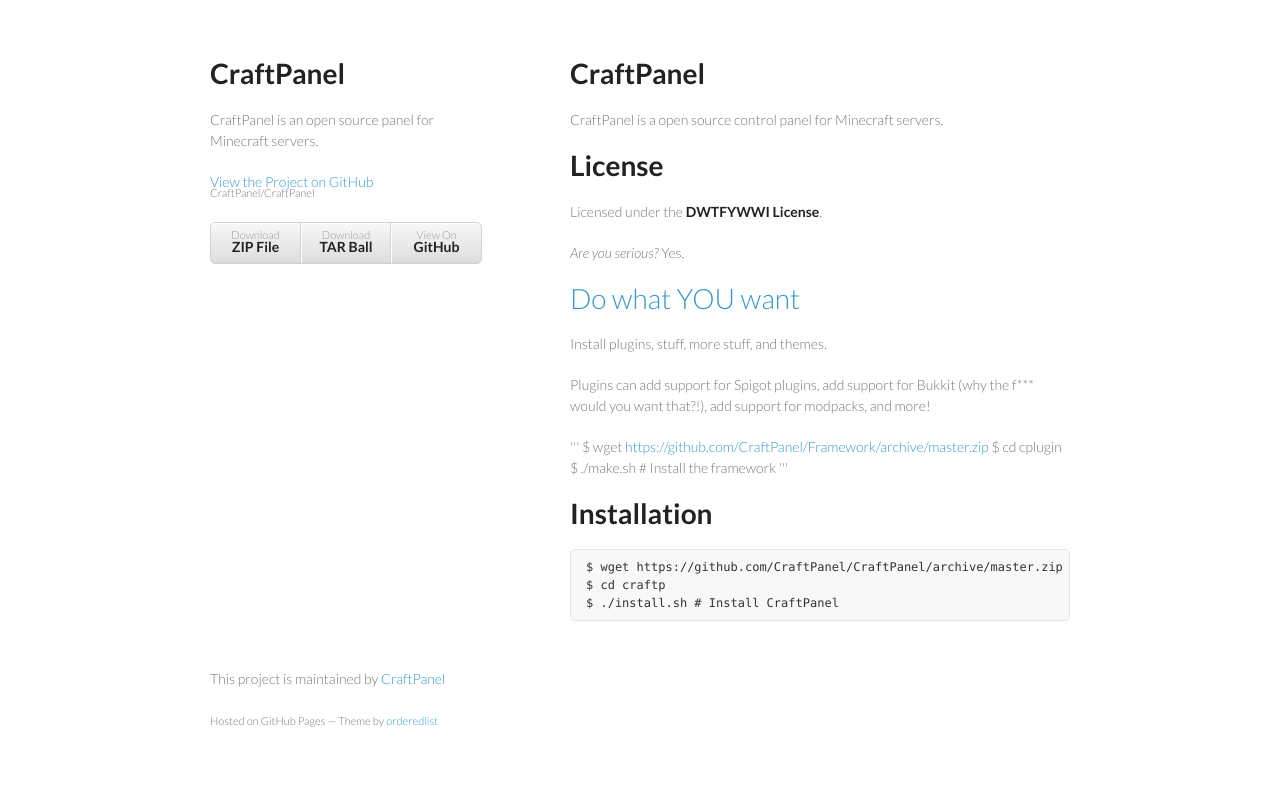
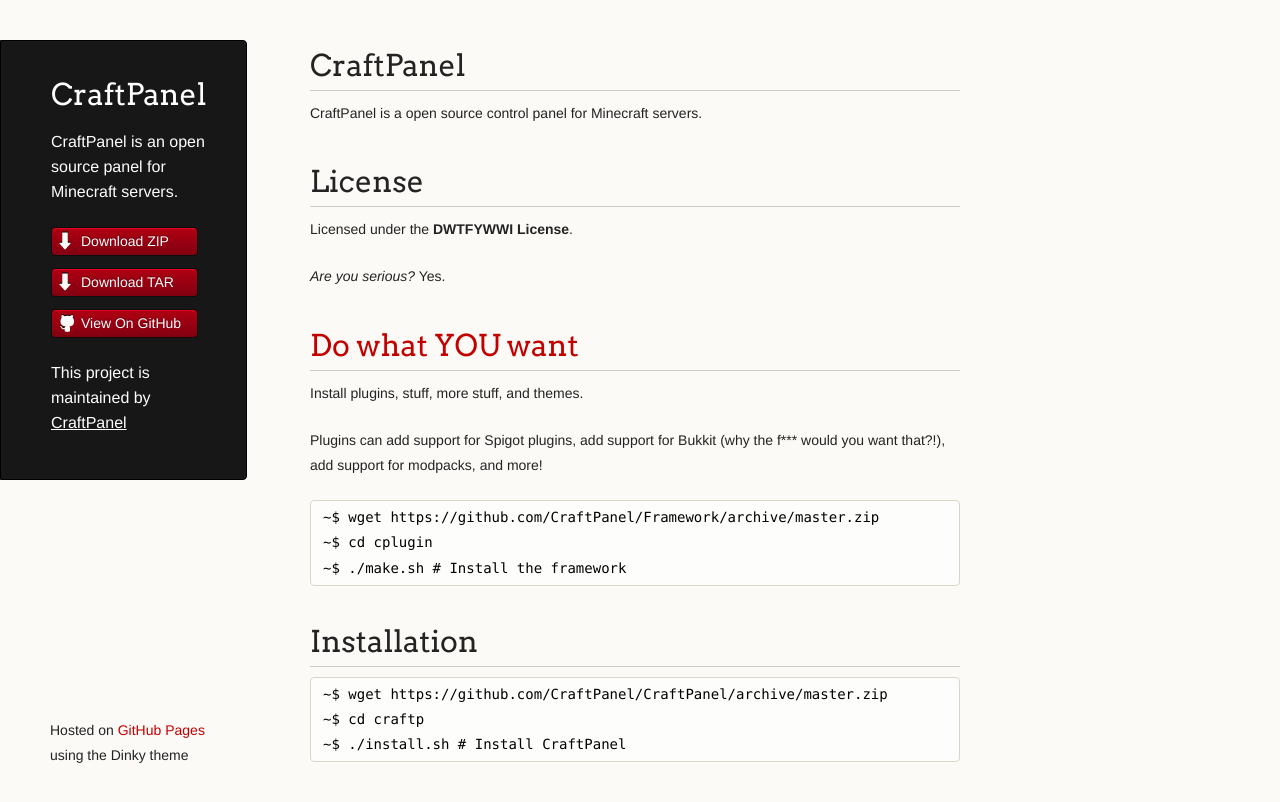
Before and after one commit to XxSkydevil06xX/luckycraftpanel.github.io, a plain HTML site: page index.html in a window 1280 px wide. Drawn offline with Linux system fonts and the light colour scheme.

Commit message:
Create gh-pages branch via GitHub

```diff
--- a/index.html
+++ b/index.html
@@ -7,6 +7,7 @@
 
     <link rel="stylesheet" href="stylesheets/styles.css">
     <link rel="stylesheet" href="stylesheets/pygment_trac.css">
+    <script src="javascripts/scale.fix.js"></script>
     <meta name="viewport" content="width=device-width, initial-scale=1, user-scalable=no">
     <!--[if lt IE 9]>
     <script src="//html5shiv.googlecode.com/svn/trunk/html5.js"></script>
@@ -15,17 +16,18 @@
   <body>
     <div class="wrapper">
       <header>
-        <h1>CraftPanel</h1>
-        <p>CraftPanel is an open source panel for Minecraft servers.</p>
+        <h1 class="header">CraftPanel</h1>
+        <p class="header">CraftPanel is an open source panel for Minecraft servers.</p>
 
-        <p class="view"><a href="https://github.com/CraftPanel/CraftPanel">View the Project on GitHub <small>CraftPanel/CraftPanel</small></a></p>
+        <ul>
+          <li class="download"><a class="buttons" href="https://github.com/CraftPanel/CraftPanel/zipball/master">Download ZIP</a></li>
+          <li class="download"><a class="buttons" href="https://github.com/CraftPanel/CraftPanel/tarball/master">Download TAR</a></li>
+          <li><a class="buttons github" href="https://github.com/CraftPanel/CraftPanel">View On GitHub</a></li>
+        </ul>
+
+        <p class="header">This project is maintained by <a class="header name" href="https://github.com/CraftPanel">CraftPanel</a></p>
 
 
-        <ul>
-          <li><a href="https://github.com/CraftPanel/CraftPanel/zipball/master">Download <strong>ZIP File</strong></a></li>
-          <li><a href="https://github.com/CraftPanel/CraftPanel/tarball/master">Download <strong>TAR Ball</strong></a></li>
-          <li><a href="https://github.com/CraftPanel/CraftPanel">View On <strong>GitHub</strong></a></li>
-        </ul>
       </header>
       <section>
         <h1>
@@ -48,26 +50,24 @@
 
 <p>Plugins can add support for Spigot plugins, add support for Bukkit (why the f*** would you want that?!), add support for modpacks, and more!</p>
 
-<p>'''
-$ wget <a href="https://github.com/CraftPanel/Framework/archive/master.zip">https://github.com/CraftPanel/Framework/archive/master.zip</a>
-$ cd cplugin
-$ ./make.sh # Install the framework
-'''</p>
+<pre><code>~$ wget https://github.com/CraftPanel/Framework/archive/master.zip
+~$ cd cplugin
+~$ ./make.sh # Install the framework
+</code></pre>
 
 <h1>
 <a name="installation" class="anchor" href="#installation"><span class="octicon octicon-link"></span></a>Installation</h1>
 
-<pre><code>$ wget https://github.com/CraftPanel/CraftPanel/archive/master.zip
-$ cd craftp
-$ ./install.sh # Install CraftPanel
+<pre><code>~$ wget https://github.com/CraftPanel/CraftPanel/archive/master.zip
+~$ cd craftp
+~$ ./install.sh # Install CraftPanel
 </code></pre>
       </section>
       <footer>
-        <p>This project is maintained by <a href="https://github.com/CraftPanel">CraftPanel</a></p>
-        <p><small>Hosted on GitHub Pages &mdash; Theme by <a href="https://github.com/orderedlist">orderedlist</a></small></p>
+        <p><small>Hosted on <a href="https://pages.github.com">GitHub Pages</a> using the Dinky theme</small></p>
       </footer>
     </div>
-    <script src="javascripts/scale.fix.js"></script>
+    <!--[if !IE]><script>fixScale(document);</script><![endif]-->
 
   </body>
 </html>
--- a/stylesheets/styles.css
+++ b/stylesheets/styles.css
@@ -1,186 +1,328 @@
-@import url(https://fonts.googleapis.com/css?family=Lato:300italic,700italic,300,700);
+@import url(https://fonts.googleapis.com/css?family=Arvo:400,700,400italic);
+
+/* MeyerWeb Reset */
+
+html, body, div, span, applet, object, iframe,
+h1, h2, h3, h4, h5, h6, p, blockquote, pre,
+a, abbr, acronym, address, big, cite, code,
+del, dfn, em, img, ins, kbd, q, s, samp,
+small, strike, strong, sub, sup, tt, var,
+b, u, i, center,
+dl, dt, dd, ol, ul, li,
+fieldset, form, label, legend,
+table, caption, tbody, tfoot, thead, tr, th, td,
+article, aside, canvas, details, embed,
+figure, figcaption, footer, header, hgroup,
+menu, nav, output, ruby, section, summary,
+time, mark, audio, video {
+  margin: 0;
+  padding: 0;
+  border: 0;
+  font: inherit;
+  vertical-align: baseline;
+}
+
+
+/* Base text styles */
 
 body {
-  padding:50px;
-  font:14px/1.5 Lato, "Helvetica Neue", Helvetica, Arial, sans-serif;
-  color:#777;
-  font-weight:300;
+  padding:10px 50px 0 0;
+  font-family:"Helvetica Neue", Helvetica, Arial, sans-serif;
+	font-size: 14px;
+	color: #232323;
+	background-color: #FBFAF7;
+	margin: 0;
+	line-height: 1.8em;
+	-webkit-font-smoothing: antialiased;
+
 }
 
 h1, h2, h3, h4, h5, h6 {
-  color:#222;
-  margin:0 0 20px;
+  color:#232323;
+  margin:36px 0 10px;
 }
 
-p, ul, ol, table, pre, dl {
-  margin:0 0 20px;
+p, ul, ol, table, dl {
+  margin:0 0 22px;
 }
 
 h1, h2, h3 {
-  line-height:1.1;
+	font-family: Arvo, Monaco, serif;
+  line-height:1.3;
+	font-weight: normal;
+}
+
+h1,h2, h3 {
+	display: block;
+	border-bottom: 1px solid #ccc;
+	padding-bottom: 5px;
 }
 
 h1 {
-  font-size:28px;
+	font-size: 30px;
 }
 
 h2 {
-  color:#393939;
+	font-size: 24px;
 }
 
-h3, h4, h5, h6 {
-  color:#494949;
+h3 {
+	font-size: 18px;
+}
+
+h4, h5, h6 {
+	font-family: Arvo, Monaco, serif;
+	font-weight: 700;
 }
 
 a {
-  color:#39c;
-  font-weight:400;
+  color:#C30000;
+  font-weight:200;
   text-decoration:none;
 }
 
-a small {
-  font-size:11px;
-  color:#777;
-  margin-top:-0.6em;
-  display:block;
+a:hover {
+	text-decoration: underline;
 }
 
-.wrapper {
-  width:860px;
-  margin:0 auto;
+a small {
+	font-size: 12px;
+}
+
+em {
+	font-style: italic;
+}
+
+strong {
+  font-weight:700;
+}
+
+ul li {
+  list-style: inside;
+  padding-left: 25px;
+}
+
+ol li {
+  list-style: decimal inside;
+  padding-left: 20px;
 }
 
 blockquote {
-  border-left:1px solid #e5e5e5;
-  margin:0;
-  padding:0 0 0 20px;
-  font-style:italic;
+  margin: 0;
+  padding: 0 0 0 20px;
+  font-style: italic;
 }
 
+dl, dt, dd, dl p {
+	font-color: #444;
+}
+
+dl dt {
+  font-weight: bold;
+}
+
+dl dd {
+  padding-left: 20px;
+  font-style: italic;
+}
+
+dl p {
+  padding-left: 20px;
+  font-style: italic;
+}
+
+hr {
+  border:0;
+  background:#ccc;
+  height:1px;
+  margin:0 0 24px;
+}
+
+/* Images */
+
+img {
+  position: relative;
+  margin: 0 auto;
+  max-width: 650px;
+  padding: 5px;
+  margin: 10px 0 32px 0;
+  border: 1px solid #ccc;
+}
+
+
+/* Code blocks */
+
 code, pre {
-  font-family:Monaco, Bitstream Vera Sans Mono, Lucida Console, Terminal;
-  color:#333;
-  font-size:12px;
+	font-family: Monaco, "Bitstream Vera Sans Mono", "Lucida Console", Terminal, monospace;
+  color:#000;
+  font-size:14px;
 }
 
 pre {
-  padding:8px 15px;
-  background: #f8f8f8;
-  border-radius:5px;
-  border:1px solid #e5e5e5;
-  overflow-x: auto;
+	padding: 4px 12px;
+  background: #FDFEFB;
+  border-radius:4px;
+  border:1px solid #D7D8C8;
+  overflow: auto;
+  overflow-y: hidden;
+	margin-bottom: 32px;
+}
+
+
+/* Tables */
+
+table {
+  width:100%;
 }
 
 table {
-  width:100%;
-  border-collapse:collapse;
+  border: 1px solid #ccc;
+  margin-bottom: 32px;
+  text-align: left;
+ }
+
+th {
+  font-family: 'Arvo', Helvetica, Arial, sans-serif;
+	font-size: 18px;
+	font-weight: normal;
+  padding: 10px;
+  background: #232323;
+  color: #FDFEFB;
+ }
+
+td {
+  padding: 10px;
+	background: #ccc;
+ }
+
+
+/* Wrapper */
+.wrapper {
+  width:960px;
 }
 
-th, td {
-  text-align:left;
-  padding:5px 10px;
-  border-bottom:1px solid #e5e5e5;
+
+/* Header */
+
+header {
+	background-color: #171717;
+	color: #FDFDFB;
+  width:170px;
+  float:left;
+  position:fixed;
+	border: 1px solid #000;
+	-webkit-border-top-right-radius: 4px;
+	-webkit-border-bottom-right-radius: 4px;
+	-moz-border-radius-topright: 4px;
+	-moz-border-radius-bottomright: 4px;
+	border-top-right-radius: 4px;
+	border-bottom-right-radius: 4px;
+	padding: 34px 25px 22px 50px;
+	margin: 30px 25px 0 0;
+	-webkit-font-smoothing: antialiased;
 }
 
-dt {
-  color:#444;
-  font-weight:700;
+p.header {
+	font-size: 16px;
 }
 
-th {
-  color:#444;
+h1.header {
+	font-family: Arvo, sans-serif;
+	font-size: 30px;
+	font-weight: 300;
+	line-height: 1.3em;
+	border-bottom: none;
+	margin-top: 0;
 }
 
-img {
-  max-width:100%;
+
+h1.header, a.header, a.name, header a{
+	color: #fff;
 }
 
-header {
-  width:270px;
-  float:left;
-  position:fixed;
+a.header {
+	text-decoration: underline;
+}
+
+a.name {
+	white-space: nowrap;
 }
 
 header ul {
   list-style:none;
-  height:40px;
-
   padding:0;
-
-  background: #eee;
-  background: -moz-linear-gradient(top, #f8f8f8 0%, #dddddd 100%);
-  background: -webkit-gradient(linear, left top, left bottom, color-stop(0%,#f8f8f8), color-stop(100%,#dddddd));
-  background: -webkit-linear-gradient(top, #f8f8f8 0%,#dddddd 100%);
-  background: -o-linear-gradient(top, #f8f8f8 0%,#dddddd 100%);
-  background: -ms-linear-gradient(top, #f8f8f8 0%,#dddddd 100%);
-  background: linear-gradient(top, #f8f8f8 0%,#dddddd 100%);
-
-  border-radius:5px;
-  border:1px solid #d2d2d2;
-  box-shadow:inset #fff 0 1px 0, inset rgba(0,0,0,0.03) 0 -1px 0;
-  width:270px;
 }
 
 header li {
-  width:89px;
-  float:left;
-  border-right:1px solid #d2d2d2;
-  height:40px;
+	list-style-type: none;
+  width:132px;
+  height:15px;
+	margin-bottom: 12px;
+	line-height: 1em;
+	padding: 6px 6px 6px 7px;
+
+	background: #AF0011;
+	background: -moz-linear-gradient(top, #AF0011 0%, #820011 100%);
+  background: -webkit-gradient(linear, left top, left bottom, color-stop(0%,#f8f8f8), color-stop(100%,#dddddd));
+  background: -webkit-linear-gradient(top, #AF0011 0%,#820011 100%);
+  background: -o-linear-gradient(top, #AF0011 0%,#820011 100%);
+  background: -ms-linear-gradient(top, #AF0011 0%,#820011 100%);
+  background: linear-gradient(top, #AF0011 0%,#820011 100%);
+
+	border-radius:4px;
+  border:1px solid #0D0D0D;
+
+	-webkit-box-shadow: inset 0px 1px 1px 0 rgba(233,2,38, 1);
+	box-shadow: inset 0px 1px 1px 0 rgba(233,2,38, 1);
+
 }
 
-header ul a {
-  line-height:1;
-  font-size:11px;
-  color:#999;
-  display:block;
-  text-align:center;
-  padding-top:6px;
-  height:40px;
+header li:hover {
+	background: #C3001D;
+	background: -moz-linear-gradient(top, #C3001D 0%, #950119 100%);
+  background: -webkit-gradient(linear, left top, left bottom, color-stop(0%,#f8f8f8), color-stop(100%,#dddddd));
+  background: -webkit-linear-gradient(top, #C3001D 0%,#950119 100%);
+  background: -o-linear-gradient(top, #C3001D 0%,#950119 100%);
+  background: -ms-linear-gradient(top, #C3001D 0%,#950119 100%);
+  background: linear-gradient(top, #C3001D 0%,#950119 100%);
 }
 
-strong {
-  color:#222;
-  font-weight:700;
+a.buttons {
+	-webkit-font-smoothing: antialiased;
+	background: url(../images/arrow-down.png) no-repeat;
+	font-weight: normal;
+	text-shadow: rgba(0, 0, 0, 0.4) 0 -1px 0;
+	padding: 2px 2px 2px 22px;
+	height: 30px;
 }
 
-header ul li + li {
-  width:88px;
-  border-left:1px solid #fff;
+a.github {
+	background: url(../images/octocat-small.png) no-repeat 1px;
 }
 
-header ul li + li + li {
-  border-right:none;
-  width:89px;
+a.buttons:hover {
+	color: #fff;
+	text-decoration: none;
 }
 
-header ul a strong {
-  font-size:14px;
-  display:block;
-  color:#222;
-}
+
+/* Section - for main page content */
 
 section {
-  width:500px;
+  width:650px;
   float:right;
   padding-bottom:50px;
 }
 
-small {
-  font-size:11px;
-}
 
-hr {
-  border:0;
-  background:#e5e5e5;
-  height:1px;
-  margin:0 0 20px;
-}
+/* Footer */
 
 footer {
-  width:270px;
+  width:170px;
   float:left;
   position:fixed;
-  bottom:50px;
+  bottom:10px;
+	padding-left: 50px;
 }
 
 @media print, screen and (max-width: 960px) {
@@ -196,14 +338,18 @@ footer {
     width:auto;
   }
 
+	footer {
+		border-top: 1px solid #ccc;
+		margin:0 84px 0 50px;
+		padding:0;
+	}
+
   header {
     padding-right:320px;
   }
 
   section {
-    border:1px solid #e5e5e5;
-    border-width:1px 0;
-    padding:20px 0;
+    padding:20px 84px 20px 50px;
     margin:0 0 20px;
   }
 
@@ -213,8 +359,8 @@ footer {
 
   header ul {
     position:absolute;
-    right:50px;
-    top:52px;
+    right:130px;
+    top:84px;
   }
 }
 
@@ -224,26 +370,38 @@ footer {
   }
 
   header {
-    padding:0;
+    padding:10px 20px 0;
+		margin-right: 0;
   }
+
+	section {
+    padding:10px 0 10px 20px;
+    margin:0 0 30px;
+  }
+
+	footer {
+		margin: 0 0 0 30px;
+	}
 
   header ul, header p.view {
     position:static;
   }
-
-  pre, code {
-    word-wrap:normal;
-  }
 }
 
 @media print, screen and (max-width: 480px) {
-  body {
-    padding:15px;
+
+  header ul li.download {
+    display:none;
   }
 
-  header ul {
-    display:none;
-  }
+	footer {
+		margin: 0 0 0 20px;
+	}
+
+	footer a{
+		display:block;
+	}
+
 }
 
 @media print {
```
Also changed, not shown: javascripts/scale.fix.js (+20 -17 lines), params.json (+1 -1 lines), images/arrow-down.png (added), images/octocat-small.png (added).
